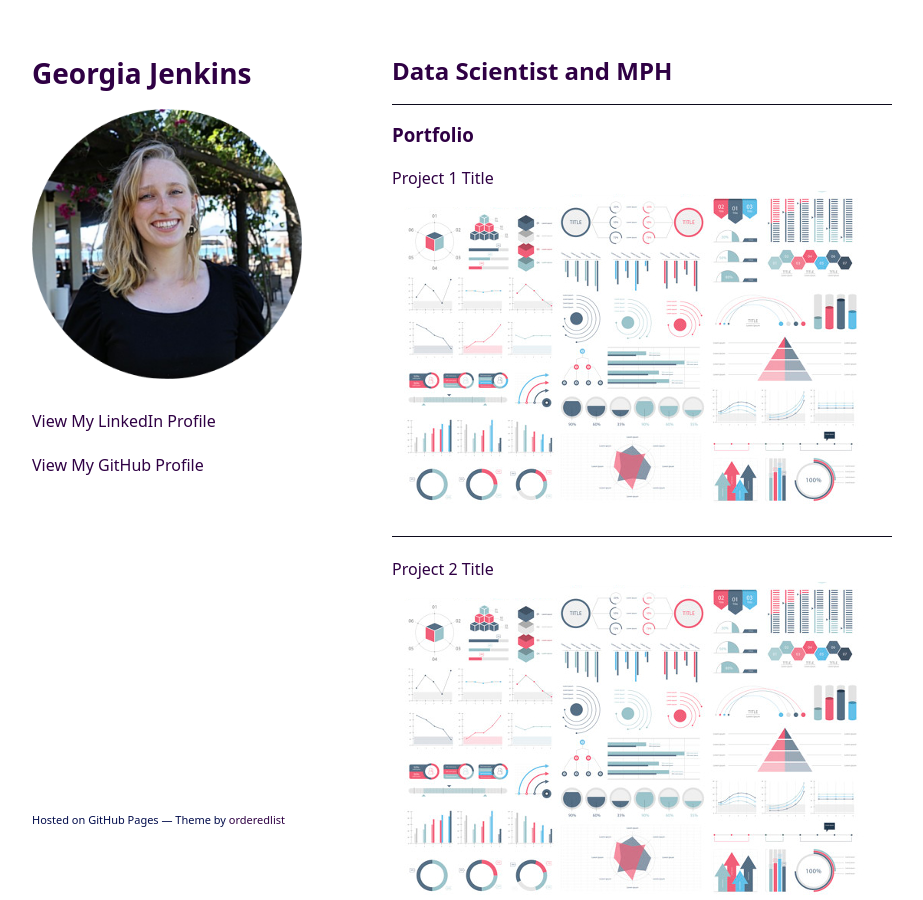
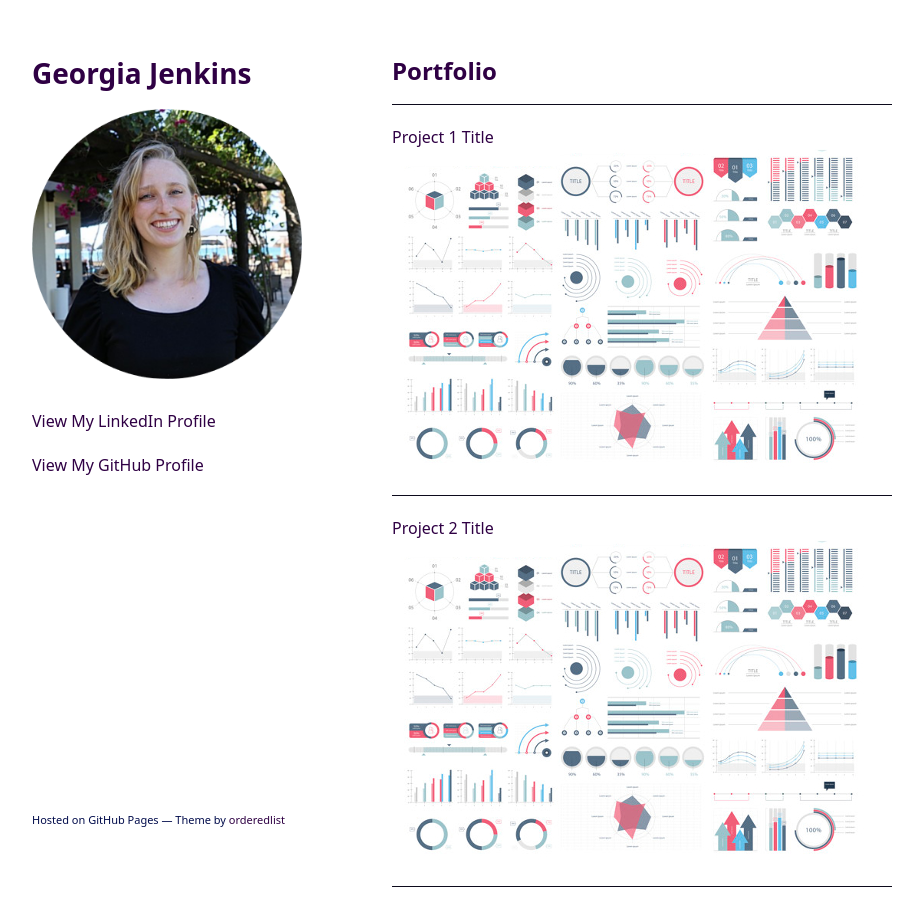
Before and after one commit to geojenk/geojenk.github.io, a Jekyll site: the page built from index.md, in a window 1280 px wide and 900 px high. Shown: the whole window, without its empty margins (178-1101 px from the left). Built offline with Jekyll 4.4.1, drawn with Linux system fonts in a browser that asks for light colours; our own code applies the rules of GitHub Pages for plain Markdown files; a script that is not in the unit is left out.

Commit message:
Update index.md

```diff
--- a/index.md
+++ b/index.md
@@ -1,9 +1,6 @@
-## Data Scientist and MPH
+## Portfolio
 
 ---
-
-### Portfolio
-
 [Project 1 Title](/sample_page)
 <img src="images/dummy_thumbnail.jpg?raw=true"/>
 
```
